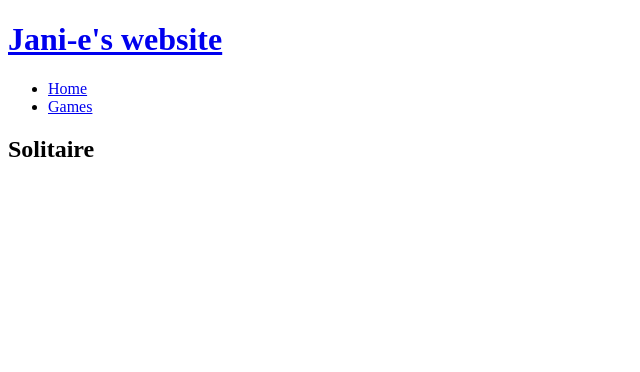
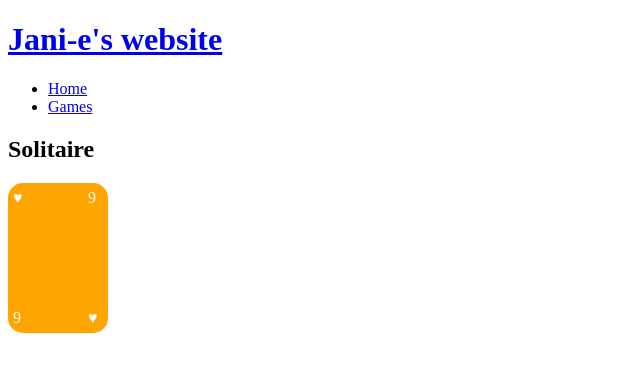
Before and after one commit to jani-e/vitejs_frontend, a React (Vite) app: page /games/solitaire in a window 1280 px wide. Shown: the top 372 px of the page, without its empty margins (0-640 px from the left). Built offline with nearby package versions, Linux system fonts and the light colour scheme.

Commit message:
Created svg-card prototype

```diff
--- a/src/pages/games/solitaire/Solitaire.jsx
+++ b/src/pages/games/solitaire/Solitaire.jsx
@@ -3,8 +3,29 @@ const Solitaire = () => {
   return (
     <div>
       <h2>Solitaire</h2>
+      <svg width={100} height={150}>
+        <rect width={100} height={150} rx={15} fill="orange"/>
+        <text x={80} y={20} fill="white">9</text>
+        <text x={5} y={140} fill="white">9</text>
+        <text x={5} y={20} fill="white">♥</text>
+        <text x={80} y={140} fill="white">♥</text>
+      </svg>
     </div>
   )
 }
 
+/*
+todo / things to consider
+ - can svg be dragged and moved like in solitaire game?
+   - card needs to be draggable
+   - card should move with the user's cursor when dragged
+   - cards should have fixed places
+ - game code logic
+   - tracking where cards are
+   - double click card logic
+   - hidden card / reveal card
+   - deck
+ - move card svg/image to assets or components?
+*/
+
 export default Solitaire
```
